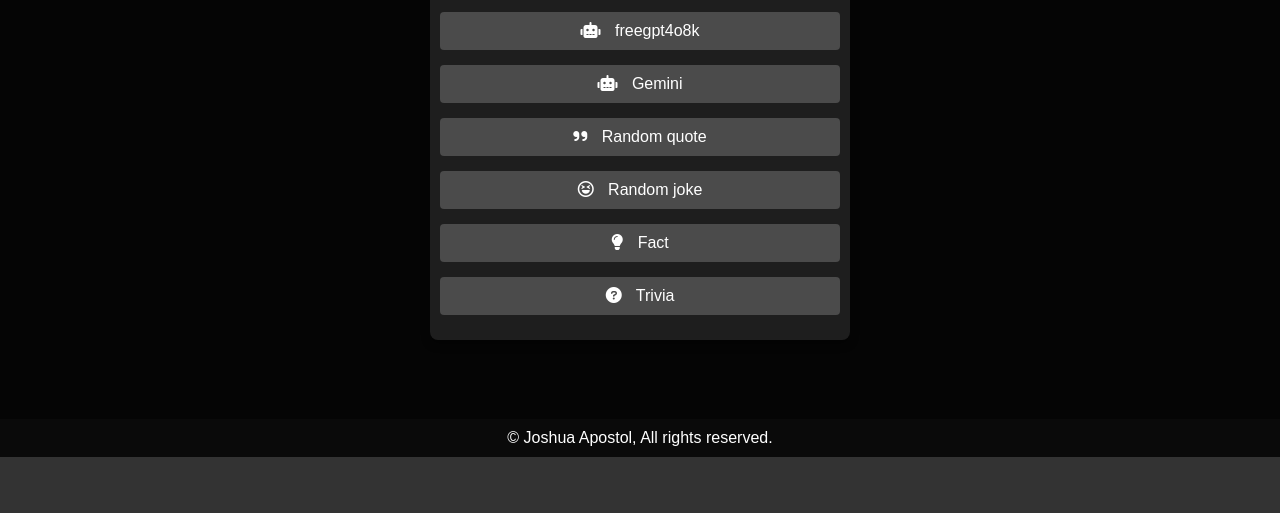
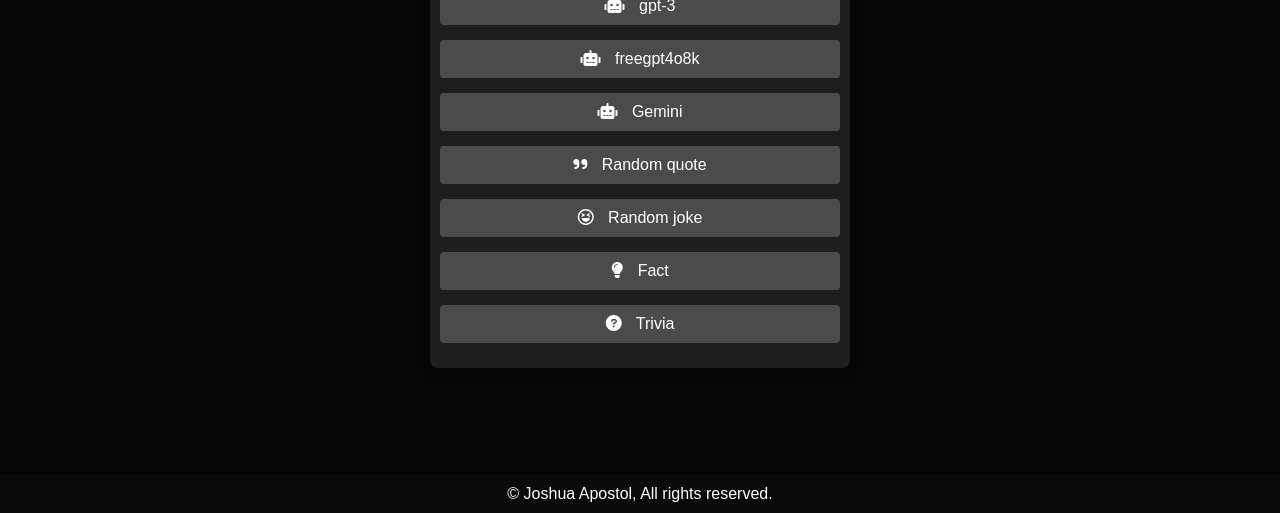
Before and after one commit to Alwajmodder/BlandLightyellowFile, a website: page public/index.html in a window 1280 px wide. Shown: the part 287-800 px from the top of the page. Drawn offline with Linux system fonts and the light colour scheme.

Commit message:
Update index.html

```diff
--- a/public/index.html
+++ b/public/index.html
@@ -15,7 +15,7 @@
   display: flex;
   flex-direction: column;
   justify-content: space-between;
-  min-height: 93vh;
+  min-height: 100vh;
 }
 
 .pussy {
```
